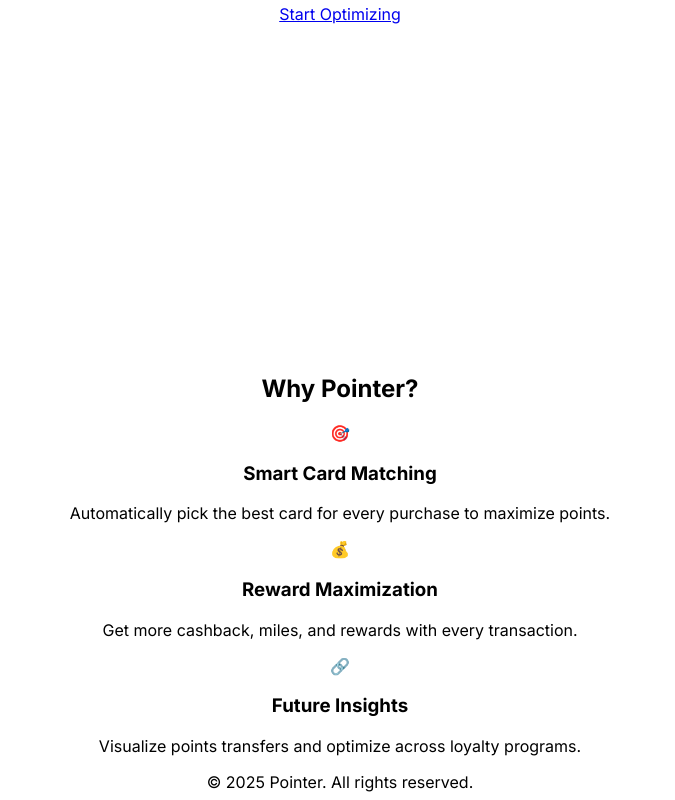
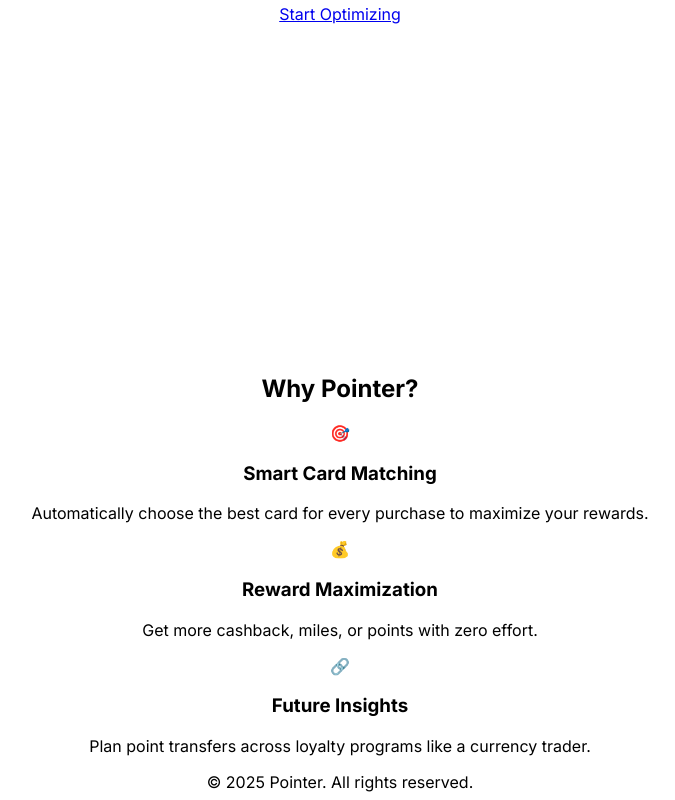
Before and after one commit to AndyRK72/pointerwebsite, a Next.js app: page / in a window 1280 px wide. Shown: the part 454-1254 px from the top of the page, without its empty margins (300-975 px from the left). Built offline with nearby package versions, Linux system fonts and the light colour scheme.

Commit message:
Update landing page with improved styling and animations

```diff
--- a/src/app/globals.css
+++ b/src/app/globals.css
@@ -10,6 +10,7 @@
 
 .animate-sweep {
   animation: sweep 2s infinite ease-in-out;
+  transform-origin: center center;
 }
 
 :root {
--- a/src/app/page.tsx
+++ b/src/app/page.tsx
@@ -4,64 +4,67 @@
 
 export default function Home() {
   return (
-    <div className="min-h-screen bg-white flex flex-col">
-      {/* Hero Section */}
-      <section className="flex flex-col items-center justify-center min-h-screen bg-white text-center px-6">
-        {/* Lighthouse and Title */}
-        <div className="flex items-center space-x-4 mb-6">
-          {/* Placeholder for animated lighthouse */}
-          <div className="w-12 h-12 bg-gradient-to-r from-yellow-300 via-yellow-100 to-yellow-300 animate-sweep rounded-full shadow-md"></div>
-
-          {/* Pointer Title */}
-          <h1 className="text-5xl font-extrabold text-gray-900">POINTER</h1>
+    <div className="bg-white text-gray-800">
+      {/* HERO Section */}
+      <section className="min-h-screen flex flex-col items-center justify-center text-center px-6">
+        {/* Lighthouse + Title */}
+        <div className="flex items-center gap-4 mb-6">
+          <div className="w-16 h-16 bg-yellow-300 rounded-full shadow-lg animate-sweep" />
+          <h1 className="text-6xl font-extrabold tracking-tight">POINTER</h1>
         </div>
 
         {/* Subtitle */}
-        <p className="text-xl text-gray-600 mb-8">
+        <p className="text-2xl text-gray-600 mb-8 max-w-xl">
           Optimize every purchase. Maximize your rewards.
         </p>
 
-        {/* Call-to-Action Button */}
+        {/* CTA Button */}
         <Link
           href="/optimize"
-          className="bg-green-500 hover:bg-green-600 text-white font-bold py-3 px-8 rounded-2xl transition-all duration-300"
+          className="bg-green-500 hover:bg-green-600 text-white font-bold py-4 px-10 rounded-full text-lg transition-all duration-300"
         >
           Start Optimizing
         </Link>
       </section>
 
-      {/* Features Section */}
-      <section id="features" className="py-16 bg-gray-50 px-6">
+      {/* FEATURES Section */}
+      <section id="features" className="py-20 bg-gray-50 px-8">
         <div className="max-w-6xl mx-auto text-center">
-          <h2 className="text-4xl font-bold text-gray-800 mb-12">Why Pointer?</h2>
+          <h2 className="text-4xl font-bold mb-12">Why Pointer?</h2>
 
-          <div className="grid grid-cols-1 md:grid-cols-3 gap-8">
+          <div className="grid grid-cols-1 md:grid-cols-3 gap-12">
             {/* Feature 1 */}
-            <div className="p-6 bg-white rounded-2xl shadow-md hover:shadow-lg transition-all">
+            <div className="p-8 bg-white rounded-3xl shadow-lg hover:shadow-2xl transition-all">
               <div className="text-green-500 text-5xl mb-4">🎯</div>
-              <h3 className="text-2xl font-semibold mb-2">Smart Card Matching</h3>
-              <p className="text-gray-600">Automatically pick the best card for every purchase to maximize points.</p>
+              <h3 className="text-2xl font-semibold mb-3">Smart Card Matching</h3>
+              <p className="text-gray-600">
+                Automatically choose the best card for every purchase to maximize your rewards.
+              </p>
             </div>
 
             {/* Feature 2 */}
-            <div className="p-6 bg-white rounded-2xl shadow-md hover:shadow-lg transition-all">
+            <div className="p-8 bg-white rounded-3xl shadow-lg hover:shadow-2xl transition-all">
               <div className="text-green-500 text-5xl mb-4">💰</div>
-              <h3 className="text-2xl font-semibold mb-2">Reward Maximization</h3>
-              <p className="text-gray-600">Get more cashback, miles, and rewards with every transaction.</p>
+              <h3 className="text-2xl font-semibold mb-3">Reward Maximization</h3>
+              <p className="text-gray-600">
+                Get more cashback, miles, or points with zero effort.
+              </p>
             </div>
 
             {/* Feature 3 */}
-            <div className="p-6 bg-white rounded-2xl shadow-md hover:shadow-lg transition-all">
+            <div className="p-8 bg-white rounded-3xl shadow-lg hover:shadow-2xl transition-all">
               <div className="text-green-500 text-5xl mb-4">🔗</div>
-              <h3 className="text-2xl font-semibold mb-2">Future Insights</h3>
-              <p className="text-gray-600">Visualize points transfers and optimize across loyalty programs.</p>
+              <h3 className="text-2xl font-semibold mb-3">Future Insights</h3>
+              <p className="text-gray-600">
+                Plan point transfers across loyalty programs like a currency trader.
+              </p>
             </div>
           </div>
         </div>
       </section>
 
-      {/* Footer */}
-      <footer className="py-6 bg-white text-gray-500 text-center text-sm">
+      {/* FOOTER */}
+      <footer className="py-6 bg-white text-gray-400 text-center text-sm">
         © 2025 Pointer. All rights reserved.
       </footer>
     </div>
```
